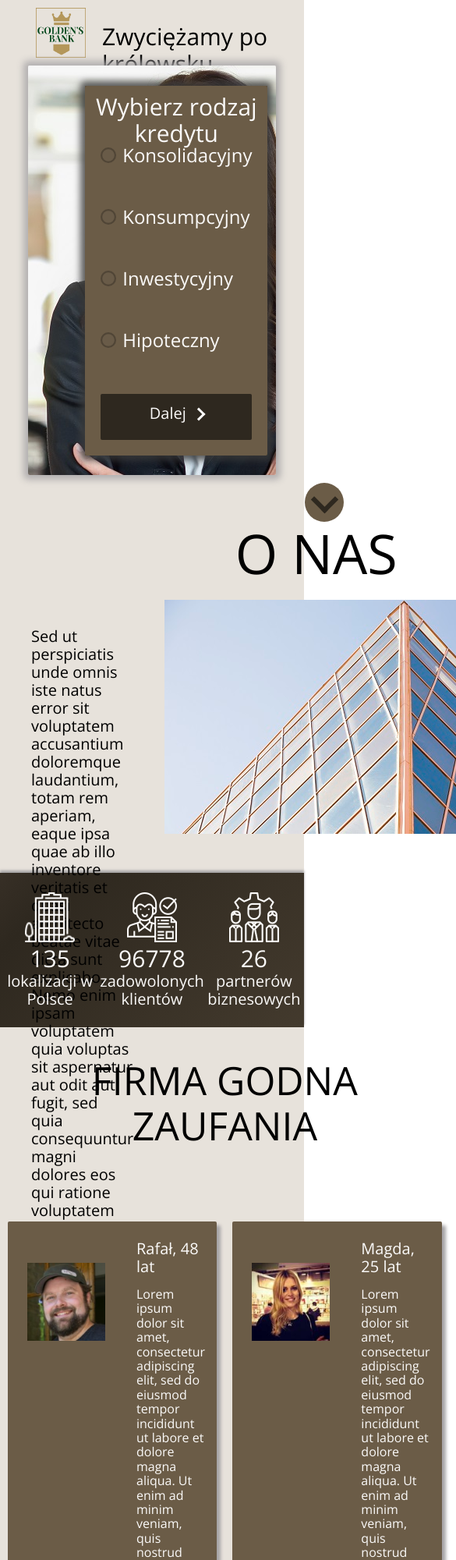
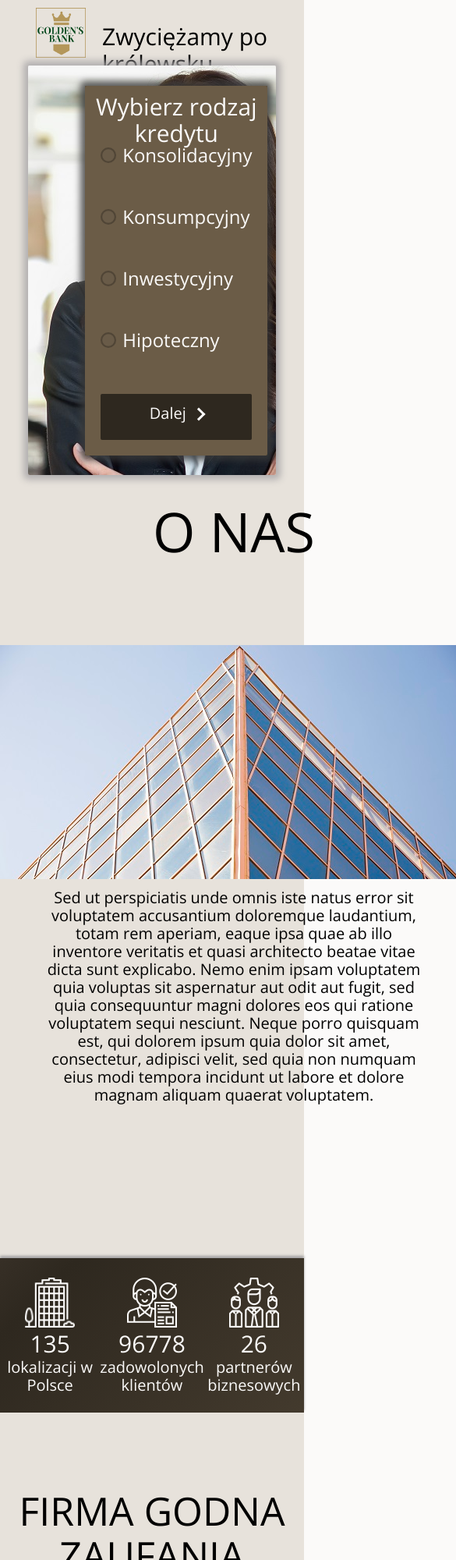
Before and after one commit to AleksandraWiktorzak/Golden-s-Bank, a website: page src/templates/index.html in a window 390 px wide. Shown: the top 2000 px of the page at 78% size, 585 px wide, since content can reach past the window. Drawn offline with nearby package versions, Linux system fonts and the light colour scheme; files that its build step writes are made by us from their sources; a script that the page names is missing; files whose address does not match are found by name.

Commit message:
Dodana responsywność
Dla większych rozdzielczości i dla tabletów 768x562

```diff
--- a/src/sass/s-about.scss
+++ b/src/sass/s-about.scss
@@ -48,8 +48,55 @@
     }
 
 }
+
+@media screen and (max-width:1167px){
+    .c-about{
+        grid-column-gap: 0px;
+        max-height: 200vh;
+        display: grid;
+        max-width:100vw;
+        grid-template-columns: 0.3fr 1fr 0.3fr;
+        grid-template-rows:0.1fr 0.5fr 0.6fr 1.5fr;
+        padding-bottom: 0px;
+        a{
+            display: none;
+        }
+
+        h1{
+            text-align: center;
+            grid-column-start: 2;
+            grid-column-end: 3;
+            grid-row-start: 2;
+            grid-row-end:3;
+        }
+        p{  margin: 2% 10%;
+            text-align: center;
+            grid-column-start: 2;
+            grid-column-end: 3;
+            text-align: center;
+            grid-row-start: 4;
+            height: auto;
+        }
+        .img-box{
+            margin-top: 4%;
+            margin-left: auto;
+            margin-right: auto;
+            background-size: contain;
+            img{
+                display: none;
+            }
+            max-width: 600px;
+            grid-column-start: 2;
+            grid-column-end: 3;
+            grid-row-start: 3;
+            grid-row-end: 4;
+            background-image: url('/images/dach.jpg');
+        }
+}
+}
 @media screen and (max-width:360px){
         .c-about{
+
             max-height: 200vh;
             display: grid;
             max-width:100vw;
--- a/src/sass/s-comments.scss
+++ b/src/sass/s-comments.scss
@@ -49,6 +49,58 @@
         grid-column-end: 5;
     }
 }
+@media screen and (max-width:1167px){
+    .c-comments{
+        max-height: 1200px;
+        max-width: 100vw;
+    grid-template-columns: 1fr;
+    grid-template-rows: 1.5fr 3fr 3fr;
+    h2{
+        margin: 25% 0% 5% 0%;
+        text-align: center;
+        grid-column-start: 1;
+        grid-column-end: 2;
+        grid-row-start: 1;
+        grid-row-end: 2;
+    }
+    .opinion{
+        display: grid;
+        grid-template-columns:1fr;
+        grid-template-rows:1fr 6fr;
+        max-height: 300px;
+        margin: 3% 2%;
+        .img-box{
+            margin-top: 3%;
+            margin-left: auto;
+            margin-right:auto;
+            grid-column-start: 1;
+            grid-column-end: 2;
+            grid-row-start: 1;
+            grid-row-end: 2;
+        }
+        .opinion-box{
+            grid-row-start: 2;
+            grid-row-end: 3;
+            text-align: center;
+        }
+    }
+
+#op1{
+    grid-column-start: 1;
+    grid-column-end: 2;
+    grid-row-start: 2;
+    grid-row-end: 3;
+
+}
+#op2{
+    grid-column-start: 1;
+    grid-column-end: 2;
+    grid-row-start: 3;
+    grid-row-end: 4;
+}
+}
+}
+
 @media screen and (max-width:360px){
     .c-comments{
         max-height: 1000px;
--- a/src/sass/s-footer.scss
+++ b/src/sass/s-footer.scss
@@ -75,4 +75,17 @@
 
         }
     }
+    @media screen and (max-width:1167px){
+        max-width: 100vw;
+        #a-div{
+            display: none;
+        }
+        #a-div2{
+            display: block;
+            height: 90px;
+            width: 60%;
+            margin: 0% 20%;
+
+        }
+    }
 }
--- a/src/sass/s-main.scss
+++ b/src/sass/s-main.scss
@@ -168,12 +168,9 @@
 
         input {
           &:focus {
-            // // border-color: red;
-            // animation-name: border;
-            // animation-duration: 2s in;
-            -webkit-animation: border 2s infinite; /* Safari 4+ */
-            -moz-animation: border 2s infinite; /* Fx 5+ */
-            -o-animation: border 2s infinite; /* Opera 12+ */
+            -webkit-animation: border 2s infinite;
+            -moz-animation: border 2s infinite;
+            -o-animation: border 2s infinite;
             animation: border 2s infinite;
           }
           @extend %form-styles;
@@ -217,7 +214,6 @@
       }
     }
   }
-
 }
 @media screen and (max-width:360px){
    .c-main {
--- a/src/sass/style.scss
+++ b/src/sass/style.scss
@@ -5,9 +5,15 @@
 
 html{
     scroll-behavior: smooth;
+    background-color: $bisque;
+
 }
 .grid-container{
-    max-width: 100vw;
+    @media screen and (min-width:1351px){
+        max-width: 1350px;
+    }
+    margin-left: auto;
+    margin-right: auto;
     line-height: 1.15;
     grid-template-rows: 600px 9fr 2fr 5fr 212px;
     font-family: $font;
```
Also changed, not shown: web/css/style.css.
